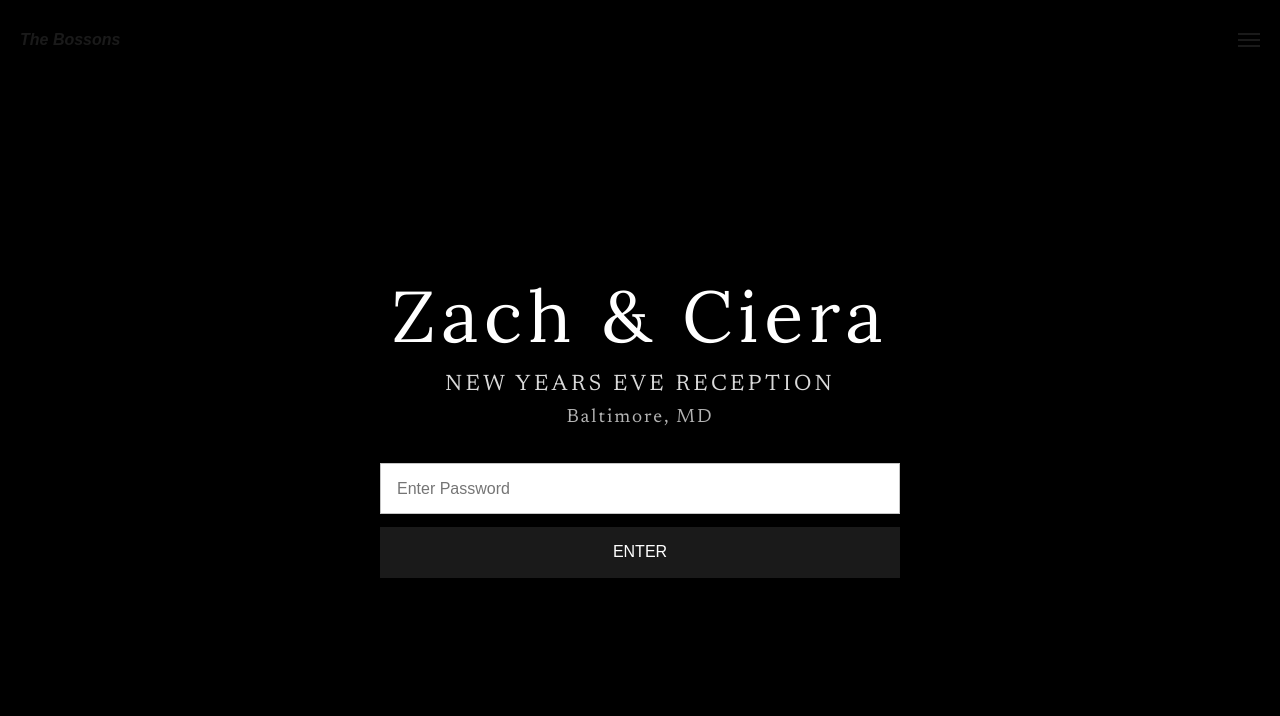
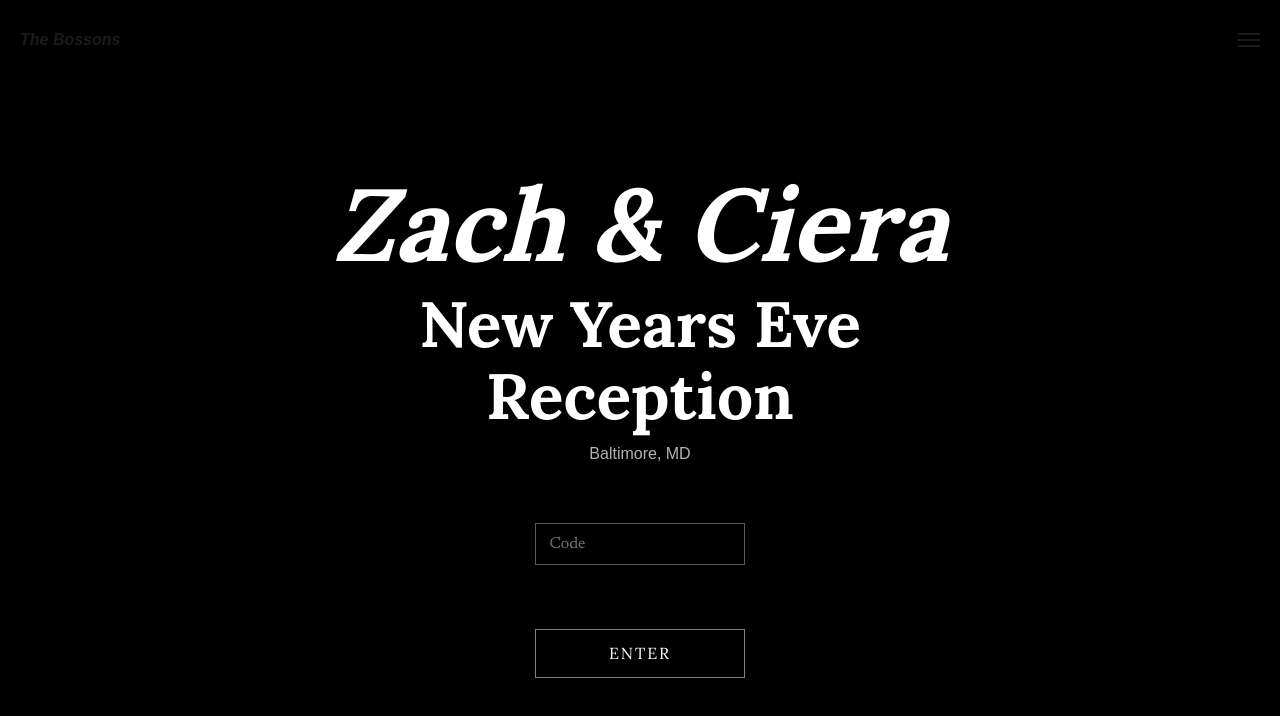
Before and after one commit to ava-firstaccess/wedding-website, a Next.js app: page / in a window 1280 px wide. Shown: the top 716 px of the page. Built offline with nearby package versions, Linux system fonts and the light colour scheme.

Commit message:
Persist home login across wedding pages

```diff
--- a/app/page.js
+++ b/app/page.js
@@ -3,6 +3,9 @@
 import { useState } from 'react'
 import Nav from './components/Nav'
 import styles from './page.module.css'
+import gateStyles from './rsvp/page.module.css'
+
+const ACCESS_CODE_KEY = 'wedding-access-code'
 
 export default function Home() {
   const [code, setCode] = useState('')
@@ -22,7 +25,8 @@ export default function Home() {
         return
       }
 
-      window.location.href = `/rsvp?code=${encodeURIComponent(normalized)}`
+      window.localStorage.setItem(ACCESS_CODE_KEY, normalized)
+      window.location.href = '/rsvp'
     } catch {
       setError('Code not found.')
     } finally {
@@ -39,20 +43,26 @@ export default function Home() {
           <p className={styles.subtitle}>New Years Eve Reception</p>
           <p className={styles.location}>Baltimore, MD</p>
 
-          <form className={styles.form} onSubmit={handleSubmit}>
+          <form className={gateStyles.form} onSubmit={handleSubmit}>
+            <div className={`${gateStyles.field} ${gateStyles.codeField}`}>
               <input
+                id="homeCode"
+                name="homeCode"
                 type="text"
                 value={code}
                 onChange={(e) => {
                   setCode(e.target.value.toUpperCase())
                   if (error) setError('')
                 }}
-              placeholder="Enter Password"
-              className={styles.input}
+                placeholder="Code"
+                autoCapitalize="characters"
+                autoCorrect="off"
+                spellCheck="false"
                 required
               />
-            {error ? <p className={styles.error}>{error}</p> : null}
-            <button type="submit" className={styles.button} disabled={loading}>
+            </div>
+            {error ? <p className={gateStyles.error}>{error}</p> : null}
+            <button type="submit" className={gateStyles.button} disabled={loading}>
               {loading ? '...' : 'Enter'}
             </button>
           </form>
--- a/app/page.module.css
+++ b/app/page.module.css
@@ -8,7 +8,7 @@
 
 .hero {
   width: 100%;
-  max-width: 520px;
+  max-width: 640px;
   display: flex;
   flex-direction: column;
   align-items: center;
@@ -17,62 +17,25 @@
 }
 
 .title {
-  font-family: var(--font-lora);
-  font-size: clamp(2.5rem, 8vw, 4.5rem);
-  font-weight: 400;
-  letter-spacing: 0.08em;
+  font-family: 'AlmondyItalic', 'Almondy', var(--font-lora), serif;
+  font-size: clamp(3.2rem, 8vw, 6.5rem);
+  font-style: italic;
+  font-weight: 700;
+  line-height: 1.05;
 }
 
 .subtitle {
-  font-family: var(--font-newsreader);
-  font-size: clamp(1rem, 3vw, 1.4rem);
-  letter-spacing: 0.15em;
-  text-transform: uppercase;
-  opacity: 0.85;
+  font-family: 'Almondy', var(--font-lora), serif;
+  font-size: clamp(2.4rem, 5vw, 4.2rem);
+  font-weight: 700;
+  line-height: 1.12;
 }
 
 .location {
-  font-family: var(--font-newsreader);
-  font-size: clamp(0.95rem, 2.5vw, 1.2rem);
-  letter-spacing: 0.1em;
-  opacity: 0.7;
-  margin-bottom: 1.5rem;
-}
-
-.form {
-  width: 100%;
-  display: flex;
-  flex-direction: column;
-  gap: 0.85rem;
-}
-
-.input {
-  width: 100%;
-  border: 1px solid rgba(26, 26, 26, 0.25);
-  padding: 0.95rem 1rem;
   font-family: Arial, Helvetica, sans-serif;
   font-size: 16px;
-  color: #1a1a1a;
-  background: #fff;
-}
-
-.button {
-  width: 100%;
-  padding: 0.95rem 1rem;
-  border: 1px solid #1a1a1a;
-  background: #1a1a1a;
-  color: #fff;
-  font-family: Arial, Helvetica, sans-serif;
-  font-size: 16px;
-  text-transform: uppercase;
-  cursor: pointer;
-}
-
-.error {
-  margin: 0;
-  font-family: Arial, Helvetica, sans-serif;
-  font-size: 16px;
-  color: #8a1f1f;
+  opacity: 0.7;
+  margin-bottom: 1rem;
 }
 
 @media (max-width: 640px) {
```
Also changed, not shown: app/logistics/page.js (+28 -1 lines), app/rsvp/RsvpExperience.js (+41 -0 lines), app/travel/page.js (+28 -1 lines). Lines whose indentation alone changed are shown as unchanged.
